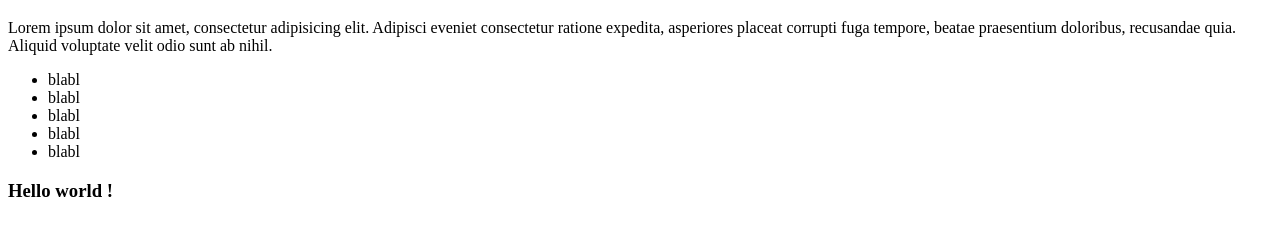
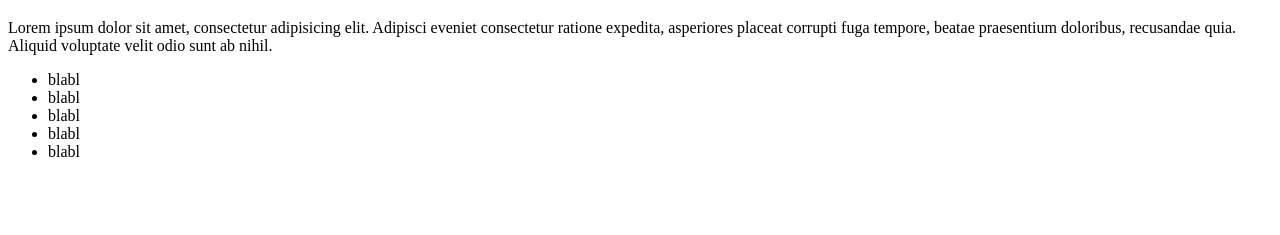
Before and after one commit to aleborgne/interactive-radio, a plain HTML site: page index.html in a window 1280 px wide. Shown: the part 61-296 px from the top of the page. Drawn offline with Linux system fonts and the light colour scheme.

Commit message:
Revert "add h3 "hello world""
This reverts commit 9e736c6b6e04567013e64019a327d3f07f9813cd.

```diff
--- a/index.html
+++ b/index.html
@@ -16,8 +16,5 @@
         <li>blabl</li>
         <li>blabl</li>
     </ul>
-
-<h3>Hello world !</h3>
-
 </body>
 </html>
```
